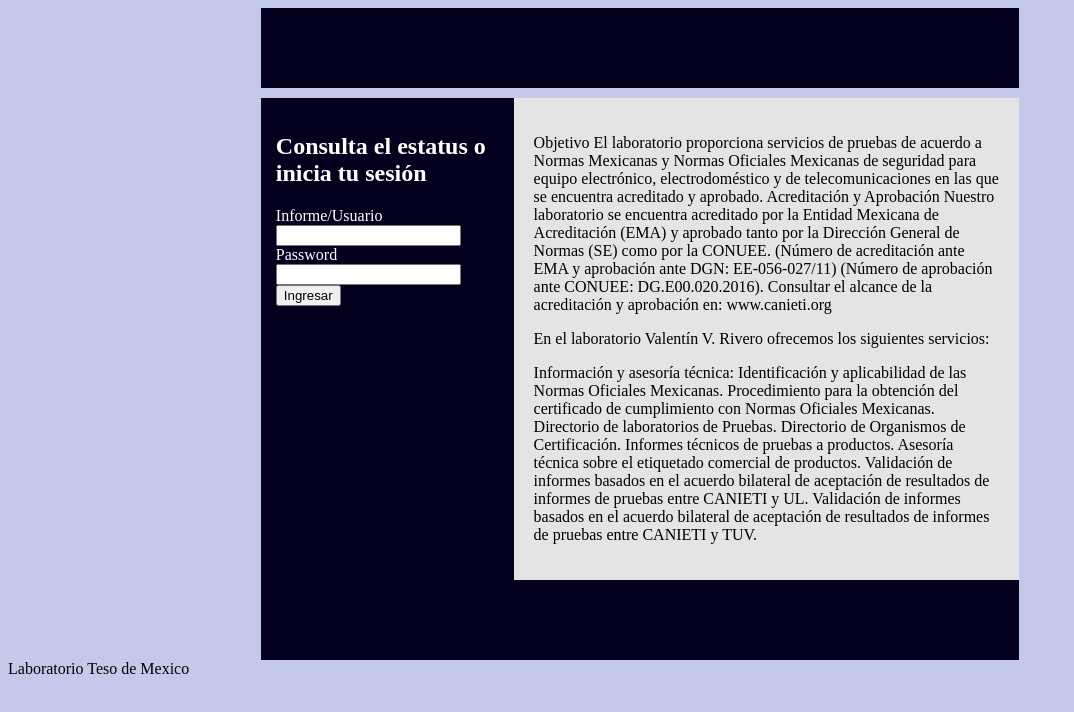
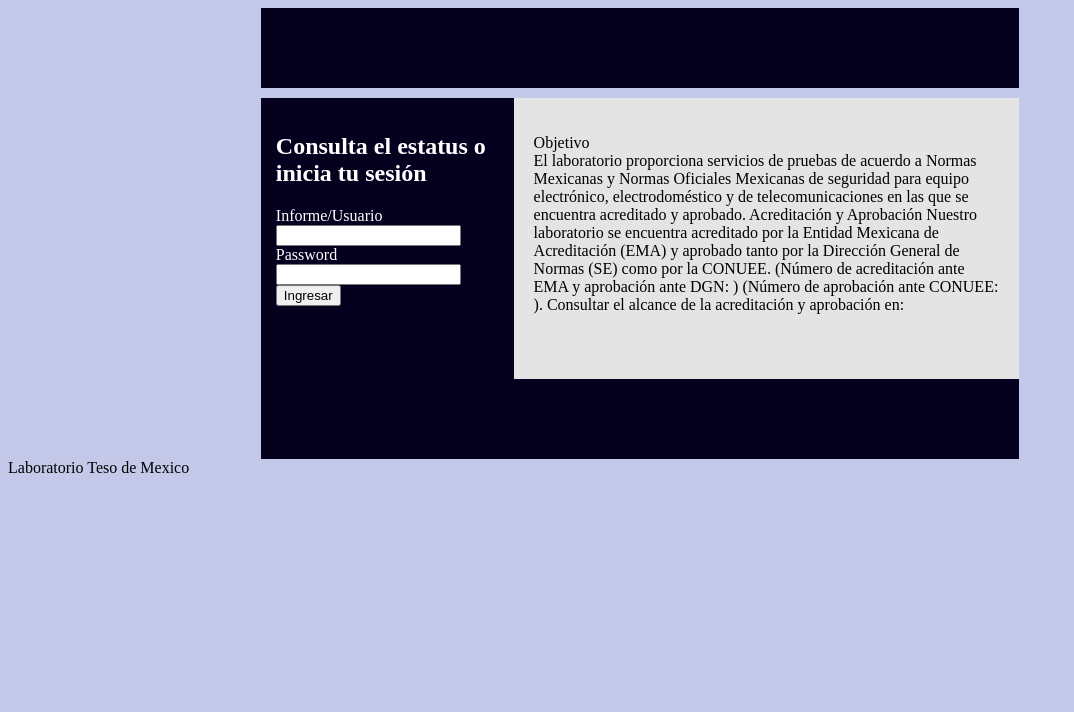
Before and after one commit to eduardosandov/view-login, a plain HTML site: page index.html in a window 1280 px wide. Shown: the whole page, without its empty margins (0-1074 px from the left). Drawn offline with Linux system fonts and the light colour scheme.

Commit message:
Update index.html

```diff
--- a/index.html
+++ b/index.html
@@ -34,29 +34,15 @@
         </div>
         <div class="container">
             <div class="cont">
-                <p>Objetivo
+                <p>Objetivo <br/>
                     El laboratorio proporciona servicios de pruebas de acuerdo a Normas Mexicanas y Normas Oficiales Mexicanas de seguridad para equipo electrónico, electrodoméstico y de telecomunicaciones en las que se encuentra acreditado y aprobado.
                     Acreditación y Aprobación
                     Nuestro laboratorio se encuentra acreditado por la Entidad Mexicana de Acreditación (EMA) y aprobado tanto por la Dirección General de Normas (SE) como por la CONUEE.
-                    (Número de acreditación ante EMA y aprobación ante DGN: EE-056-027/11)
-                    (Número de aprobación ante CONUEE: DG.E00.020.2016).
-                    Consultar el alcance de la acreditación y aprobación en: www.canieti.org
+                    (Número de acreditación ante EMA y aprobación ante DGN: )
+                    (Número de aprobación ante CONUEE: ).
+                    Consultar el alcance de la acreditación y aprobación en:
                 </p>
-                    <p>
 
-                    En el laboratorio Valentín V. Rivero ofrecemos los siguientes servicios:
-                </p>
-                <p>
-                Información y asesoría técnica:
-                Identificación y aplicabilidad de las Normas Oficiales Mexicanas.
-                Procedimiento para la obtención del certificado de cumplimiento con Normas Oficiales Mexicanas.
-                Directorio de laboratorios de Pruebas.
-                Directorio de Organismos de Certificación.
-                Informes técnicos de pruebas a productos.
-                Asesoría técnica sobre el etiquetado comercial de productos.
-                Validación de informes basados en el acuerdo bilateral de aceptación de resultados de informes de pruebas entre CANIETI y UL.
-                Validación de informes basados en el acuerdo bilateral de aceptación de resultados de informes de pruebas entre CANIETI y TUV.
-                </p>
             </div>
         </div>
         <div class="footer"></div>
```
